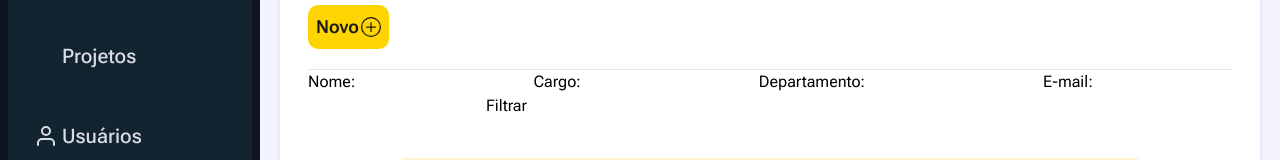
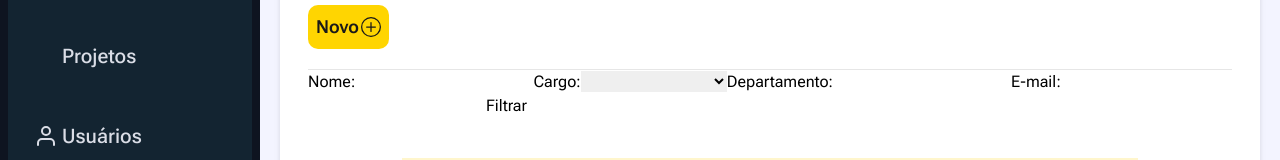
Before and after one commit to Equipe-Nimbus/Equipe-API-3DSM-Beelieve-Frontend, a React (Create React App) app: page /usuario in a window 1280 px wide. Shown: the part 123-283 px from the top of the page. Built offline with nearby package versions, Linux system fonts and the light colour scheme; no server answers; some icons are missing.

Commit message:
(fix) Campo do filtro 'cargo' substituido por um select

```diff
--- a/src/pages/ListaUsuario.jsx
+++ b/src/pages/ListaUsuario.jsx
@@ -134,7 +134,11 @@ function ListaUsuario() {
                 	<label>Nome:</label>
                 	<input type="text" value={nomeFiltro} onChange={(e)=>{setNomeFiltro(e.target.value)}}/>
                 	<label>Cargo:</label>
-                	<input type="text" value={cargoFiltro} onChange={(e)=>{setCargoFiltro(e.target.value)}}/>
+                	<select value={cargoFiltro} onChange={(e)=>{setCargoFiltro(e.target.value)}}>
+                		<option value={""}></option>
+                		<option value="EngenheiroChefe">Engenheiro Chefe</option>
+                        <option value="LiderProjeto">Líder de Projeto</option>
+                	</select>
                 	<label>Departamento:</label>
                 	<input type="text" value={departamentoFiltro} onChange={(e)=>{setDepartamentoFiltro(e.target.value)}}/>
                 	<label>E-mail:</label>
```
